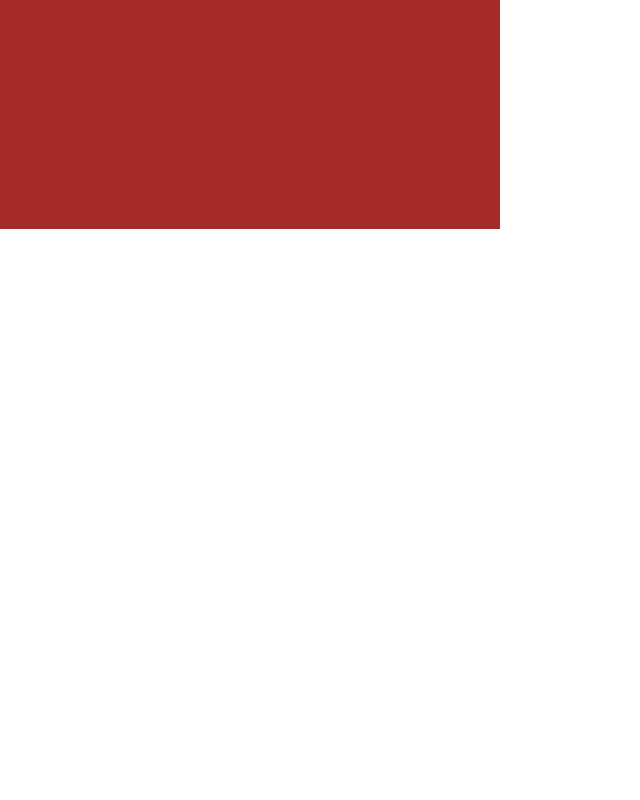
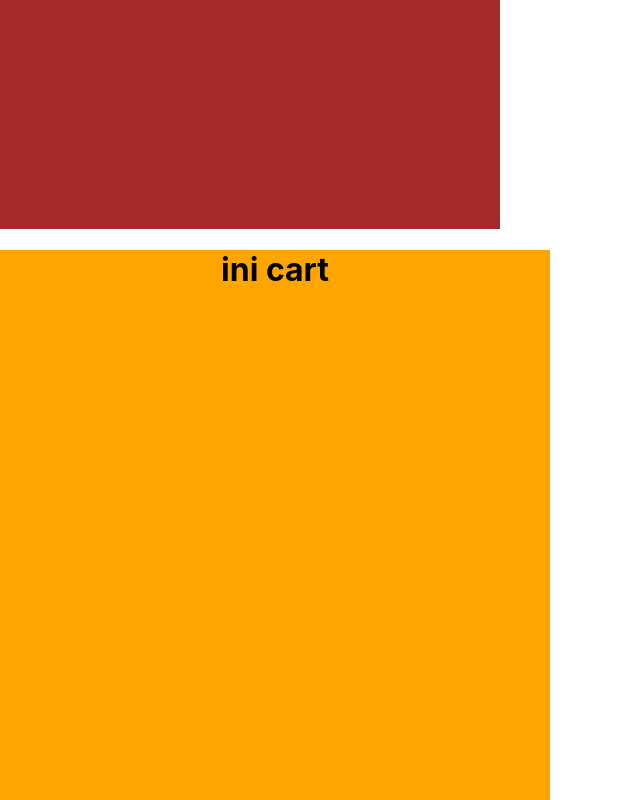
Before and after one commit to ardhisparahita/tugas-react, a React (Create React App) app: page / in a window 1280 px wide. Shown: the part 2664-3464 px from the top of the page, without its empty margins (0-640 px from the left). Before the commit the page ends 2893 px from the top, so only its background shows below. Built offline with nearby package versions, Linux system fonts and the light colour scheme.

Commit message:
create components cart

```diff
--- a/src/App.js
+++ b/src/App.js
@@ -8,6 +8,7 @@ import About from './Pages/About/About';
 import Home from './Pages/Home/Home';
 import Faq from './Pages/Faq/Faq';
 import Donate from './Pages/Donate/Donate';
+import Cart from './Components/Cart/Cart';
 
 function App() {
   return (
@@ -21,6 +22,7 @@ function App() {
       <Home/>
       <Faq/>
       <Donate/>
+      <Cart/>
     </div>
   );
 }
--- /dev/null
+++ b/src/Components/Cart/Cart.jsx
@@ -0,0 +1,13 @@
+import styles from './Cart.module.css'
+
+const Cart = () => {
+    return (
+        <>
+            <div className={styles.cart}>
+                <h1>ini cart</h1>
+            </div>
+        </>
+    )
+}
+
+export default Cart
--- /dev/null
+++ b/src/Components/Cart/Cart.module.css
@@ -0,0 +1,5 @@
+.cart {
+    width: 550px;
+    height: 550px;
+    background-color: orange
+}
```
